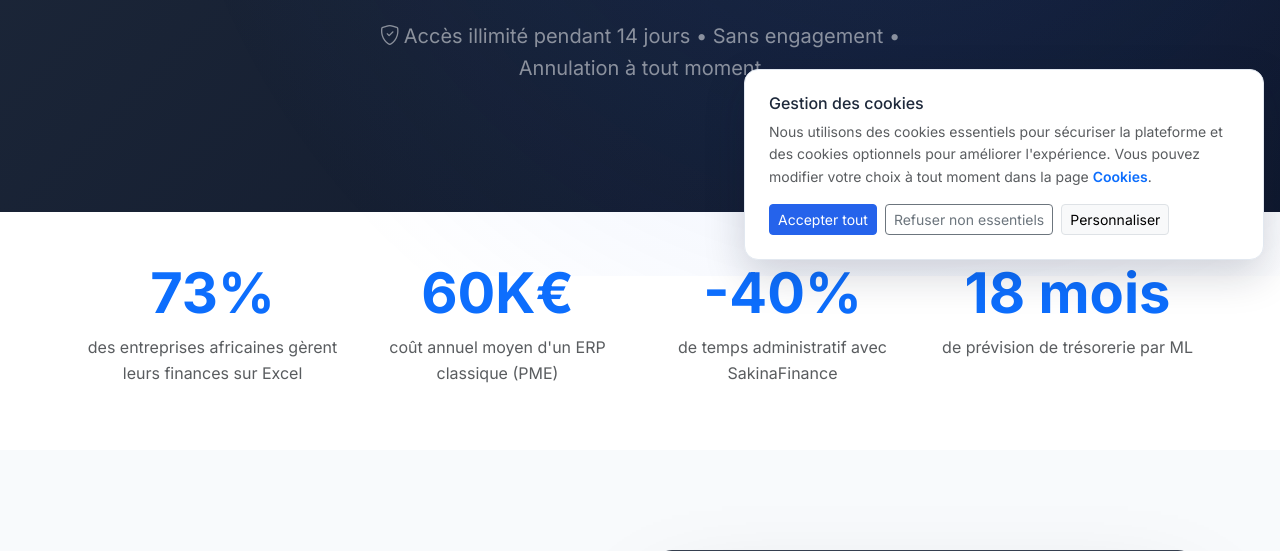
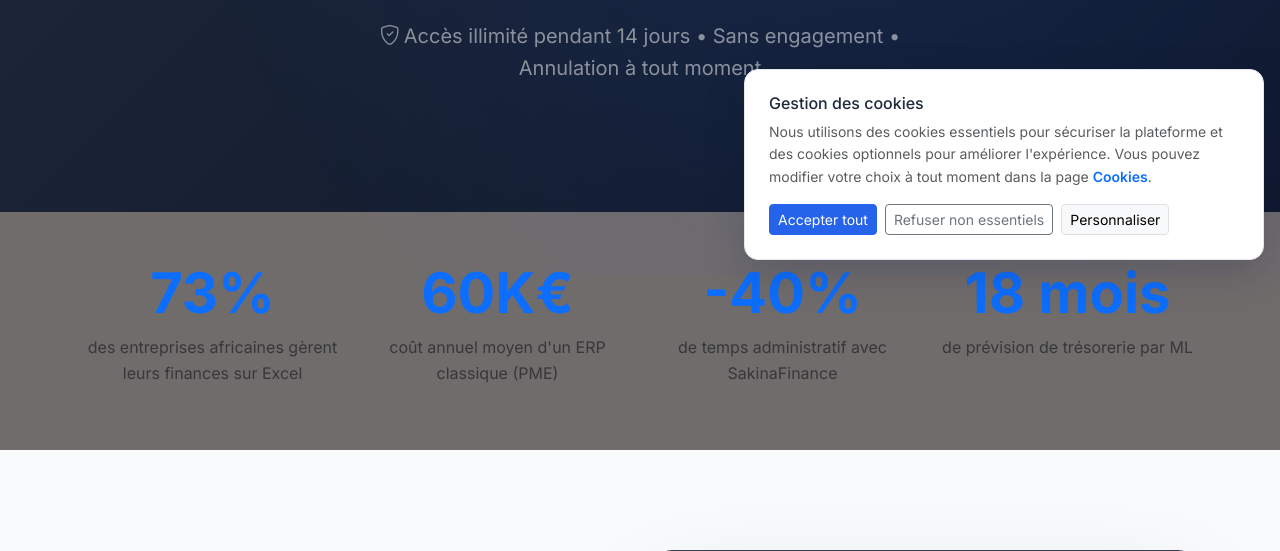
Before and after one commit to ba2664890/sakinafinance, a Django app: template templates/core/home.html in a window 1280 px wide. Shown: the part 524-1075 px from the top of the page. Run offline with Django 5.2, Linux system fonts and the light colour scheme; the template is opened without the code that fills it, so the values that code supplies are empty.

Commit message:
ajout des modif

```diff
--- a/templates/core/home.html
+++ b/templates/core/home.html
@@ -164,7 +164,7 @@
 </section>
 
 <!-- Stats Section -->
-<section class="py-5" style="background: white;">
+<section class="py-5" style="background: rgb(113, 108, 108);">
     <div class="container">
         <div class="row text-center">
             <div class="col-md-3 col-6 mb-4 mb-md-0">
```
Also changed, not shown: 1 other file.
